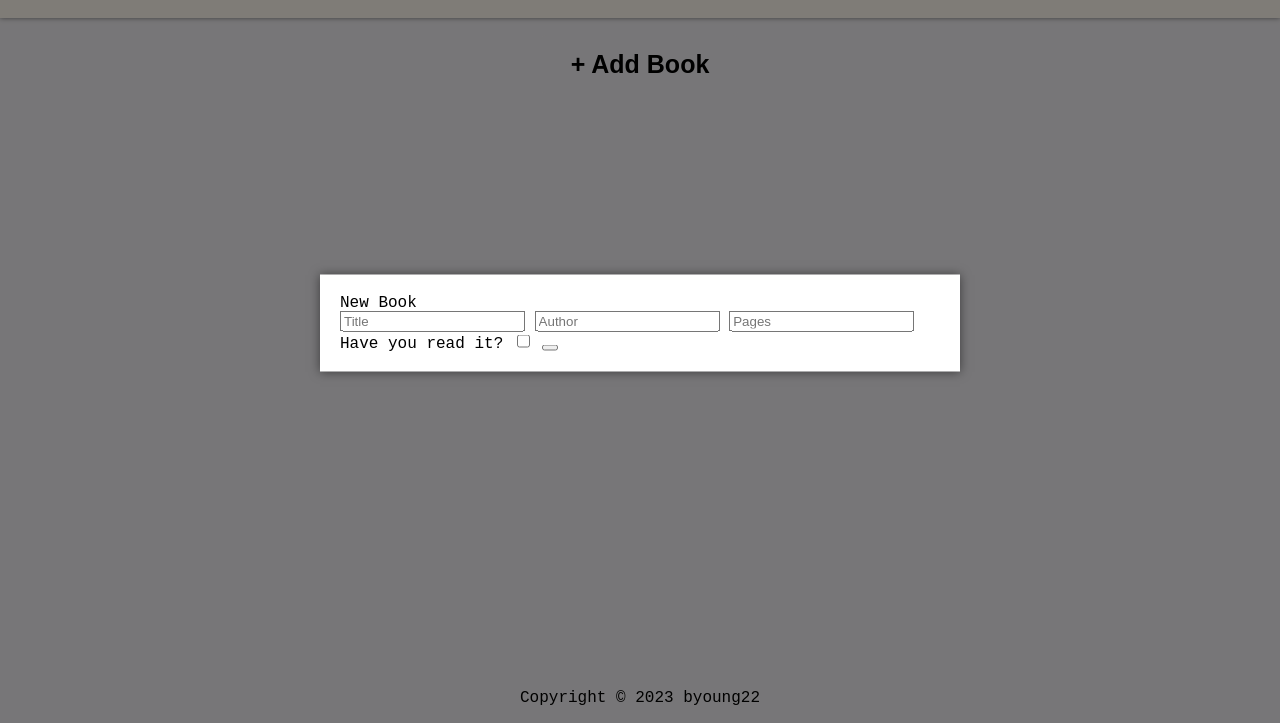
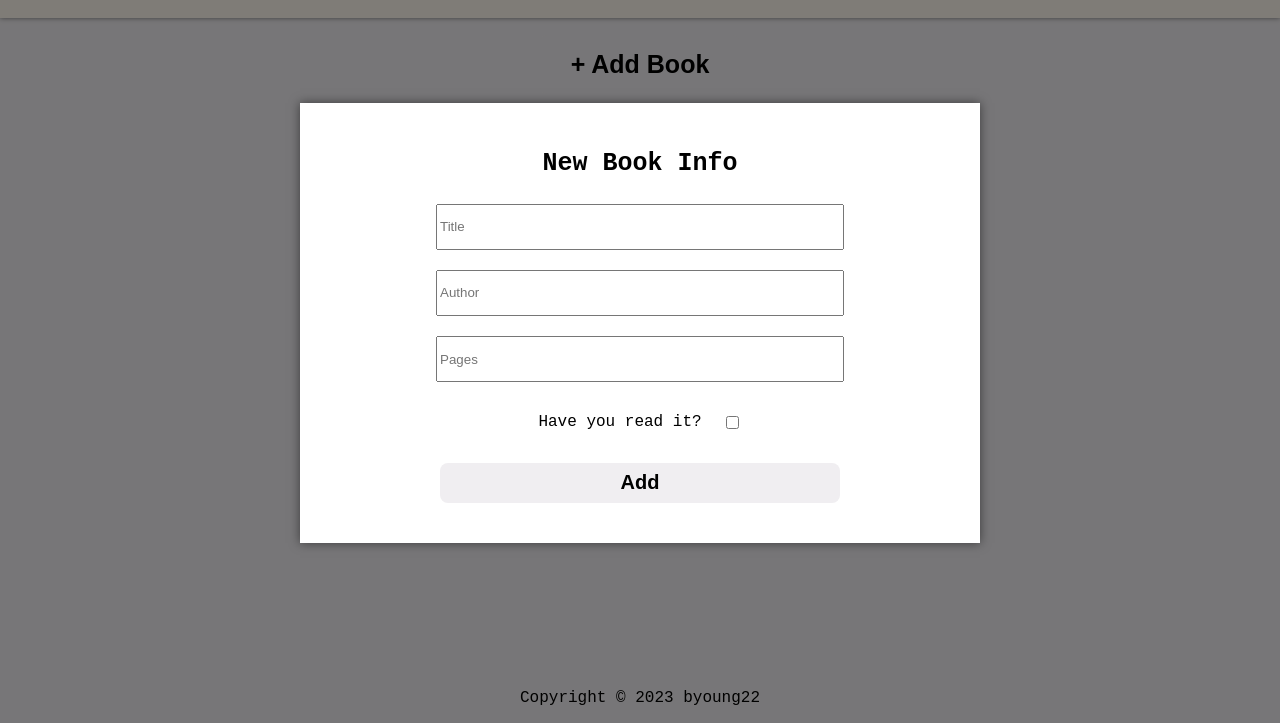
Before and after one commit to byoung22/library, a plain HTML site: page index.html in a window 1280 px wide. Both pictures are taken after a click on the button "+ Add Book". Shown: the part 77-800 px from the top of the page. Drawn offline with Linux system fonts and the light colour scheme.

Commit message:
Styled form

```diff
--- a/index.html
+++ b/index.html
@@ -17,13 +17,15 @@
         <div class="button-row"><button id="add-book">+ Add Book</button></div>
         <div id="overlay" class="hidden"></div>
         <form id="form" class="hidden">
-            <div>New Book</div>
-            <input type="text" id="title" name="title" required placeholder="Title">
-            <input type="text" id="author" name="author" required placeholder="Author">
-            <input type="number" id="page" name="number" required placeholder="Pages">
-            <label for="read">Have you read it?</label>
-            <input type="checkbox" id="read" name="read"></input>
-            <button type="submit" id="submit"></button>
+            <div class="form-row title">New Book Info</div>
+            <input class="form-row" type="text" id="title" name="title" required placeholder="Title">
+            <input class="form-row" type="text" id="author" name="author" required placeholder="Author">
+            <input class="form-row" type="number" id="page" name="number" required placeholder="Pages">
+            <div class="form-row">
+                <label for="read">Have you read it?</label>
+                <input type="checkbox" id="read" name="read"></input>
+            </div>
+            <button class="form-row" type="submit" id="submit">Add</button>
         </form>
 
         <div id="container">
--- a/styles.css
+++ b/styles.css
@@ -98,7 +98,8 @@ body {
     font-size: 25px;
 }
 .header>button:hover,
-.button-row>button:hover {
+.button-row>button:hover,
+#form>button:hover {
     background-color: var(--button-hover);
 }
 
@@ -115,6 +116,8 @@ body {
     display: none;
 }
 #form {
+    height: 400px;
+    width: min(50vw, 700px);
     position: absolute;
     top: 50%;
     left: 50%;
@@ -123,10 +126,33 @@ body {
     background-color: #fff;
     box-shadow: 0 0 10px rgba(0, 0, 0, 0.5);
     z-index: 2;
+
+    display: flex;
+    flex-direction: column;
+    align-items: center;
+    justify-content: space-evenly;
 }
 #form.hidden {
     display: none;
-
+}
+.form-row {
+    display: flex;
+    justify-content: center;
+    align-items: center;
+    gap: 20px;
+    height: 40px;
+    width: 400px;
+}
+#form .title {
+    font-size: 25px;
+    font-weight: bold;
+}
+#form>button {
+    border: none;
+    background-color: var(--grey);
+    border-radius: 8px;
+    font-weight: bold;
+    font-size: 20px;
 }
 
 #container {
```
